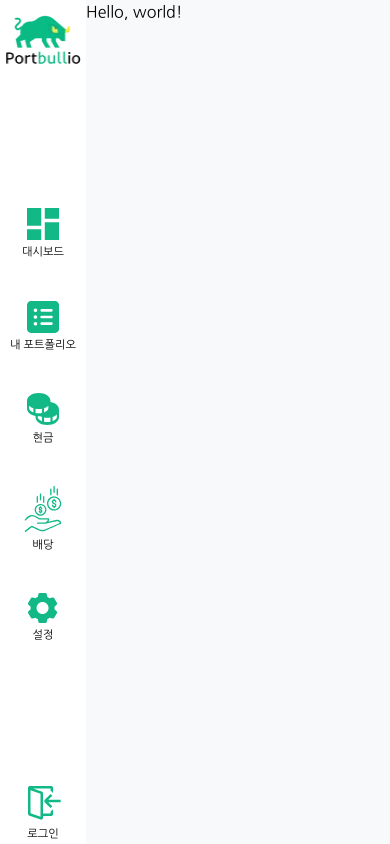
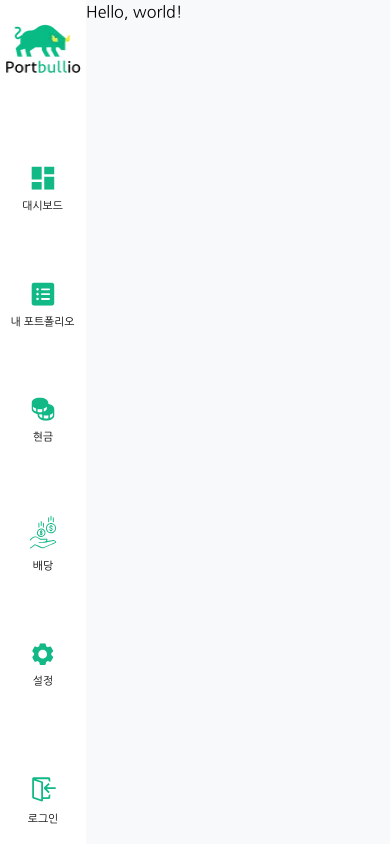
Before and after one commit to jaehyeon48/portbullio, a React app in the folder frontend/: page / in a window 390 px wide. Built offline with nearby package versions, Linux system fonts and the light colour scheme.

Commit message:
style: Navbar 레이아웃 수정
아이콘 레이아웃 및 크기 tableLandscape breakpoint 까지 반응형으로 조절

```diff
--- a/frontend/src/components/Navbar/style/index.ts
+++ b/frontend/src/components/Navbar/style/index.ts
@@ -13,29 +13,46 @@ export const Container = styled.aside`
 `;
 
 export const Top = styled.div`
+	position: relative;
 	${flexMixin}
-	height: 10%;
-	margin: 0.5em 0 0;
+	height: 13%;
+
+	& > img {
+		position: absolute;
+		top: 24px;
+	}
 `;
 
 export const Middle = styled.div`
 	${flexMixin}
-	height: 80%;
-	margin: 6em 0;
+	height: 85%;
 `;
 
 export const Bottom = styled.div`
 	${flexMixin}
-	height: 10%;
+	height: 12%;
 `;
 
 export const IconWrapper = styled.div`
 	${flexMixin}
 	cursor: pointer;
+	transform: scale(0.9);
 
 	& > p {
-		font-size: 0.7em;
 		margin-top: 0.4em;
+		font-size: 12px;
 		color: ${({ theme }) => theme.navbar.textColor};
 	}
+
+	@media screen and (max-width: ${({ theme }) => theme.breakPoints.laptop}) {
+		& > svg {
+			transform: scale(0.85);
+		}
+	}
+
+	@media screen and (max-width: ${({ theme }) => theme.breakPoints.tabletLandscape}) {
+		& > svg {
+			transform: scale(0.8);
+		}
+	}
 `;
```
